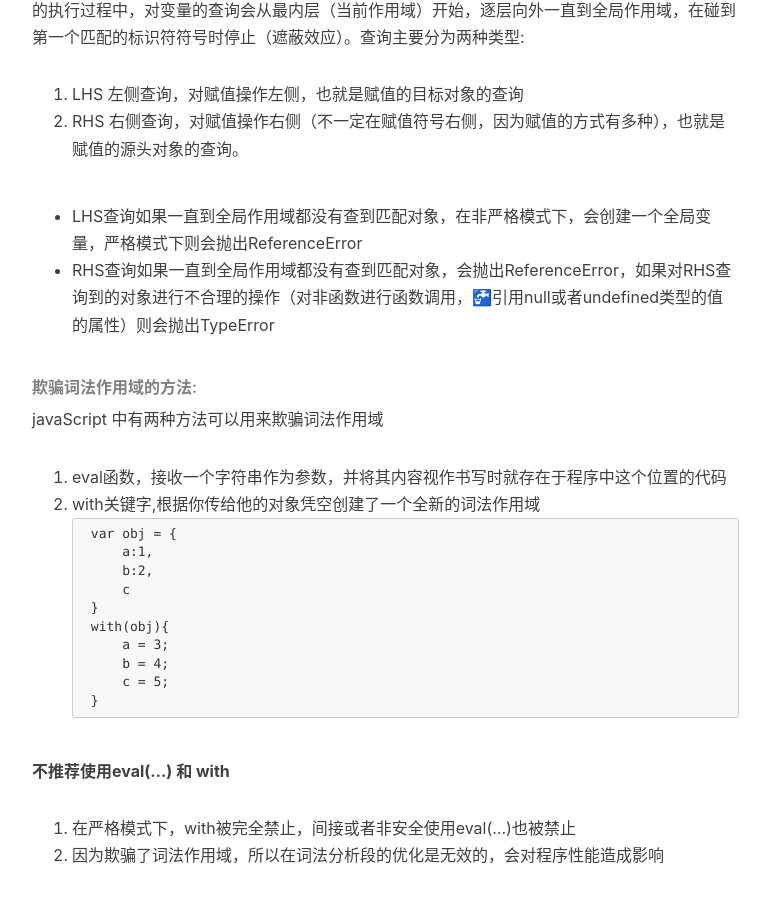
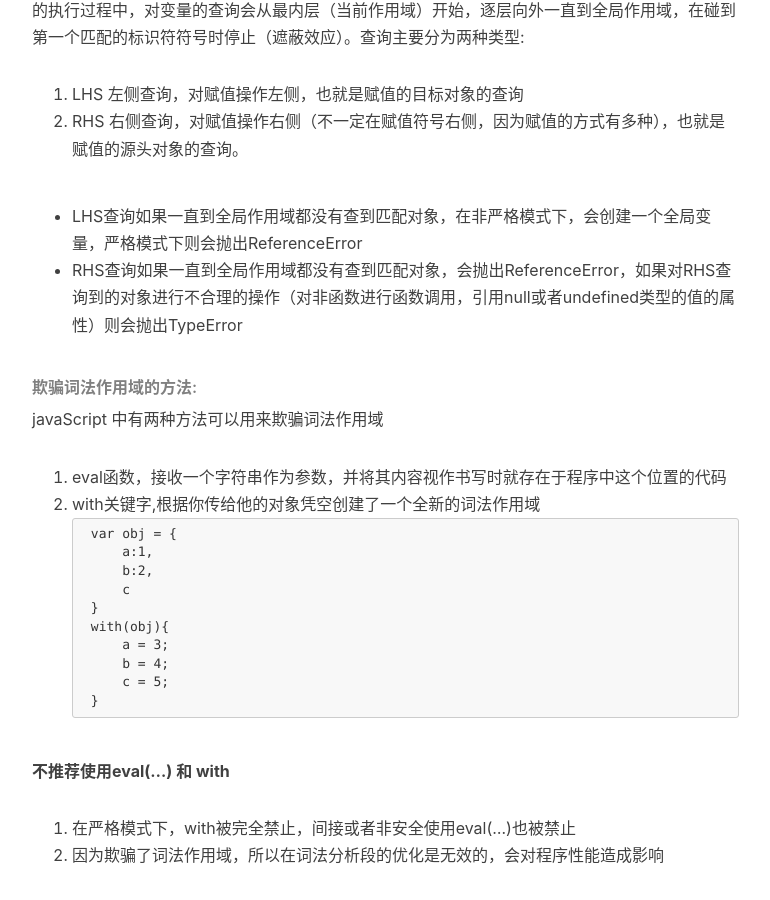
Before and after one commit to HeartMaker/HeartMaker.github.io, a Jekyll site: the page built from _posts/2017-05-19-js-scope&closures.markdown, in a window 1280 px wide and 900 px high, scrolled down 2412 px. Shown: the whole window, without its empty margins (233-1003 px from the left). Built offline with Jekyll 4.4.1, drawn with Linux system fonts in a browser that asks for light colours; nearby versions of some CDN libraries; comment, search, counter and statistics services are not loaded.

```diff
--- a/_posts/2017-05-19-js-scope&closures.markdown
+++ b/_posts/2017-05-19-js-scope&closures.markdown
@@ -56,7 +56,7 @@ javascript事实上是一门编译语言，要想全面的理解作用域是什
 2. RHS 右侧查询，对赋值操作右侧（不一定在赋值符号右侧，因为赋值的方式有多种），也就是赋值的源头对象的查询。
 
 *  LHS查询如果一直到全局作用域都没有查到匹配对象，在非严格模式下，会创建一个全局变量，严格模式下则会抛出ReferenceError
-*  RHS查询如果一直到全局作用域都没有查到匹配对象，会抛出ReferenceError，如果对RHS查询到的对象进行不合理的操作（对非函数进行函数调用，🚰引用null或者undefined类型的值的属性）则会抛出TypeError
+*  RHS查询如果一直到全局作用域都没有查到匹配对象，会抛出ReferenceError，如果对RHS查询到的对象进行不合理的操作（对非函数进行函数调用，引用null或者undefined类型的值的属性）则会抛出TypeError
 
 ###### 欺骗词法作用域的方法:
 javaScript 中有两种方法可以用来欺骗词法作用域
```
